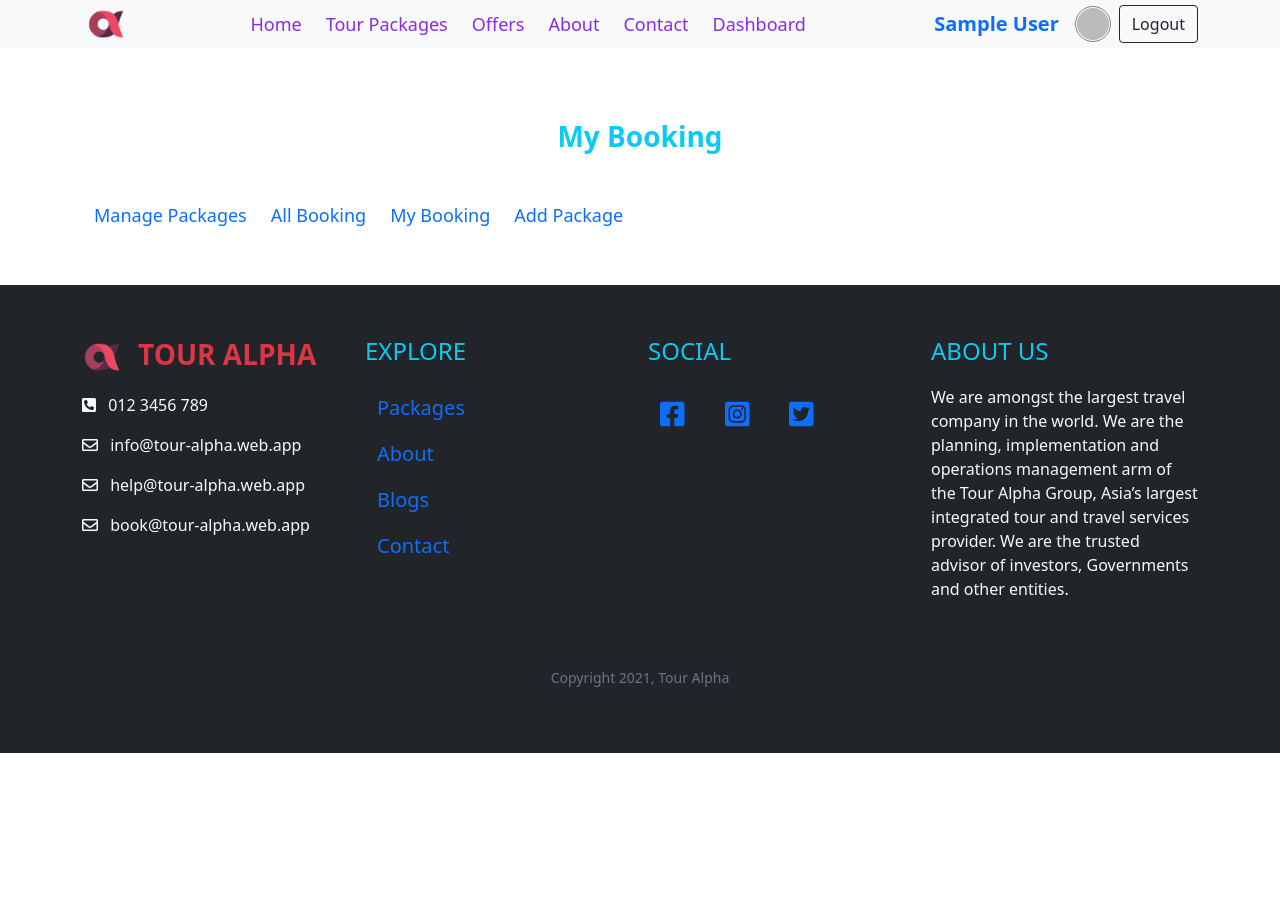
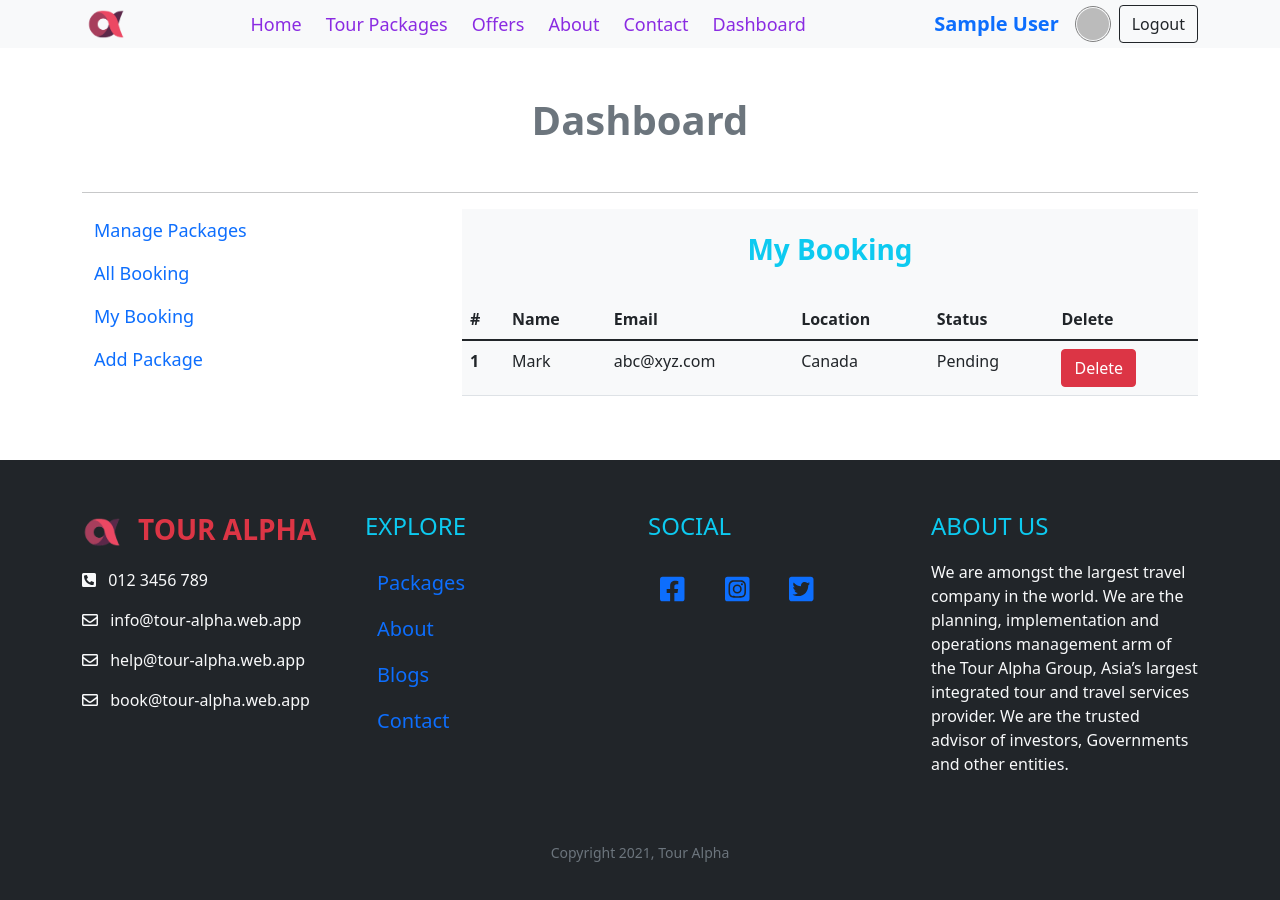
Before and after one commit to imRHB/tour-alpha-client, a React (Create React App) app: page /my-booking in a window 1280 px wide. Shown: the top 900 px of the page. Before the commit the page ends 800 px from the top, so only its background shows below. Built offline with nearby package versions, Linux system fonts and the light colour scheme; no server answers; sample sign-in values are in the browser's storage.

Commit message:
made some minor changes

```diff
--- a/src/Pages/Shared/Header/Header.js
+++ b/src/Pages/Shared/Header/Header.js
@@ -4,7 +4,6 @@ import { NavLink, useHistory } from 'react-router-dom';
 import './Header.css';
 import logo from '../../../images/logo.png';
 import useFirebase from '../../../hooks/useFirebase';
-import useAuth from '../../../hooks/useAuth';
 
 const Header = () => {
     const { user, logout } = useFirebase();
@@ -32,9 +31,6 @@ const Header = () => {
                     {
                         user?.email ? <>
                             <NavLink to="/dashboard">Dashboard</NavLink>
-                            {/* <NavLink to="/add-package">Add Package</NavLink>
-                            <NavLink to="/my-booking">My Booking</NavLink>
-                            <NavLink to="/all-booking">All Booking</NavLink> */}
                         </>
                             : ''
                     }
--- a/src/Pages/User/Dashboard/AddPackage/AddPackage.js
+++ b/src/Pages/User/Dashboard/AddPackage/AddPackage.js
@@ -1,11 +1,11 @@
 import React from 'react';
-import { Nav } from 'react-bootstrap';
+import { Col, Nav, Row } from 'react-bootstrap';
 import { useForm } from 'react-hook-form';
 import { NavLink } from 'react-router-dom';
 import './AddPackage.css';
 
 const AddPackage = () => {
-    const { register, handleSubmit, reset, formState: { errors } } = useForm();
+    const { register, handleSubmit, reset } = useForm();
 
     const onSubmit = data => {
         fetch(`http://localhost:5000/add-package`, {
@@ -22,14 +22,24 @@ const AddPackage = () => {
     };
 
     return (
+
         <div className="container my-5">
-            <h3 className="text-center fs-3 fw-bold text-info py-4">Add New Tour Package</h3>
-            <Nav className="my-3">
+            <h2 className="text-center fs-1 fw-bold text-secondary my-5">Dashboard</h2>
+            <hr />
+
+            <Row xs={12} sm={12} md={8} lg={8} className="g-3">
+                <Col className="col-md-12 col-lg-4 col-xl-4">
+                    <Nav className="flex-column">
                         <NavLink to="/dashboard">Manage Packages</NavLink>
                         <NavLink to="/all-booking">All Booking</NavLink>
                         <NavLink to="/my-Booking">My Booking</NavLink>
                         <NavLink to="/add-package">Add Package</NavLink>
                     </Nav>
+                </Col>
+
+                <Col className="col-md-12 col-lg-8 col-xl-8">
+                    <div className="bg-light">
+                        <h3 className="text-center fs-3 fw-bold text-info py-4">Add New Tour Package</h3>
                         <form onSubmit={handleSubmit(onSubmit)} className="pb-4 add-package-form">
                             <input {...register("title", { required: true })} placeholder="Tour package title" />
                             <input {...register("location", { required: true })} placeholder="Tour destination" />
@@ -42,7 +52,16 @@ const AddPackage = () => {
                             <input type="submit" value="Add New Package" className="btn btn-primary" />
                         </form>
                     </div>
+                </Col>
+            </Row>
+        </div>
     );
 };
 
 export default AddPackage;
+
+
+/*
+formState: { errors }
+cut from useFor(), destructuring
+*/
--- a/src/Pages/User/Dashboard/AllBooking/AllBooking.js
+++ b/src/Pages/User/Dashboard/AllBooking/AllBooking.js
@@ -1,23 +1,35 @@
 import React from 'react';
-import { Nav } from 'react-bootstrap';
+import { Col, Nav, Row } from 'react-bootstrap';
 import { NavLink } from 'react-router-dom';
 
 const AllBooking = () => {
+
     return (
         <div className="container my-5">
-            <h3 className="text-center fs-3 fw-bold text-info py-4">All Booking</h3>
-            <Nav className="my-3">
+            <h2 className="text-center fs-1 fw-bold text-secondary my-5">Dashboard</h2>
+            <hr />
+
+            <Row xs={12} sm={12} md={8} lg={8}>
+                <Col className="col-md-12 col-lg-4 col-xl-4">
+                    <Nav className="flex-column">
                         <NavLink to="/dashboard">Manage Packages</NavLink>
                         <NavLink to="/all-booking">All Booking</NavLink>
                         <NavLink to="/my-Booking">My Booking</NavLink>
                         <NavLink to="/add-package">Add Package</NavLink>
                     </Nav>
+                </Col>
+
+                <Col className="col-md-12 col-lg-8 col-xl-8">
+                    <div className="bg-light">
+                        <h3 className="text-center fs-3 fw-bold text-info py-4">All Booking</h3>
                         <table class="table table-hover">
                             <thead>
                                 <tr>
                                     <th scope="col">#</th>
                                     <th scope="col">Name</th>
                                     <th scope="col">Email</th>
+                                    <th scope="col">Location</th>
+                                    <th scope="col">Status</th>
                                     <th scope="col">Delete</th>
                                 </tr>
                             </thead>
@@ -26,35 +38,16 @@ const AllBooking = () => {
                                     <th scope="row">1</th>
                                     <td>Mark</td>
                                     <td>abc@xyz.com</td>
-                        <td><button className="btn btn-danger">Delete</button></td>
-                    </tr>
-                    <tr>
-                        <th scope="row">2</th>
-                        <td>Jacob</td>
-                        <td>abc@xyz.com</td>
-                        <td><button className="btn btn-danger">Delete</button></td>
-                    </tr>
-                    <tr>
-                        <th scope="row">3</th>
-                        <td>Phill</td>
-                        <td>abc@xyz.com</td>
-                        <td><button className="btn btn-danger">Delete</button></td>
-                    </tr>
-                    <tr>
-                        <th scope="row">4</th>
-                        <td>Mark</td>
-                        <td>abc@xyz.com</td>
-                        <td><button className="btn btn-danger">Delete</button></td>
-                    </tr>
-                    <tr>
-                        <th scope="row">5</th>
-                        <td>Jacob</td>
-                        <td>abc@xyz.com</td>
+                                    <td>Canada</td>
+                                    <td>Pending</td>
                                     <td><button className="btn btn-danger">Delete</button></td>
                                 </tr>
                             </tbody>
                         </table>
                     </div>
+                </Col>
+            </Row>
+        </div>
     );
 };
 
--- a/src/Pages/User/Dashboard/Dashboard/Dashboard.js
+++ b/src/Pages/User/Dashboard/Dashboard/Dashboard.js
@@ -1,58 +1,28 @@
-import React, { useState } from 'react';
-import { Col, ListGroup, Nav, Row } from 'react-bootstrap';
+import React from 'react';
+import { Col, Nav, Row } from 'react-bootstrap';
 import { NavLink } from 'react-router-dom';
-import AddPackage from '../AddPackage/AddPackage';
-import AllBooking from '../AllBooking/AllBooking';
-import ManagePackages from '../ManagePackages/ManagePackages';
-import MyBooking from '../MyBooking/MyBooking';
 import './Dashboard.css';
 
 const Dashboard = () => {
-    const [control, setControl] = useState("manages-packages");
 
     return (
         <div className="container my-5">
             <h2 className="text-center fs-1 fw-bold text-secondary my-5">Dashboard</h2>
             <hr />
-            <Nav className="my-3">
-                <NavLink to="/dashboard">Manage Packages</NavLink>
-                <NavLink to="/all-booking">All Booking</NavLink>
-                <NavLink to="/my-Booking">My Booking</NavLink>
-                <NavLink to="/add-package">Add Package</NavLink>
-            </Nav>
-            <Row>
-                <Col xs={12} sm={6} md={4}>
-                    {/* <div className="bg-dark text-light">
-                        <ListGroup>
-                            <ListGroup.Item onclick={() => setControl('manage-bookings')} className="dash-item">
-                                Manage Bookings
-                            </ListGroup.Item>
-                            <ListGroup.Item onclick={() => setControl('my-booking')} className="dash-item">
-                                My Booking
-                            </ListGroup.Item>
-                            <ListGroup.Item onclick={() => setControl('manage-package')} className="dash-item">
-                                Manage Packages
-                            </ListGroup.Item>
-                            <ListGroup.Item onclick={() => setControl('add-package')} className="dash-item">
-                                Add New Package
-                            </ListGroup.Item>
-                        </ListGroup>
-                    </div> */}
+
+            <Row xs={12} sm={12} md={8} lg={8}>
+                <Col className="col-md-12 col-lg-4 col-xl-4">
+                    <Nav className="flex-column">
+                        <NavLink to="/manage-packages">Manage Packages</NavLink>
+                        <NavLink to="/all-booking">All Booking</NavLink>
+                        <NavLink to="/my-Booking">My Booking</NavLink>
+                        <NavLink to="/add-package">Add Package</NavLink>
+                    </Nav>
                 </Col>
-                <Col xs={12} sm={6} md={8}>
+
+                <Col className="col-md-12 col-lg-8 col-xl-8">
                     <div className="bg-light">
-                        {
-                            control === 'manage-bookings' && <AllBooking></AllBooking>
-                        }
-                        {
-                            control === 'my-booking' && <MyBooking></MyBooking>
-                        }
-                        {
-                            control === 'manages-packages' && <ManagePackages></ManagePackages>
-                        }
-                        {
-                            control === 'add-package' && <AddPackage></AddPackage>
-                        }
+                        {/* some space */}
                     </div>
                 </Col>
             </Row>
--- a/src/Pages/User/Dashboard/ManagePackages/ManagePackages.js
+++ b/src/Pages/User/Dashboard/ManagePackages/ManagePackages.js
@@ -1,4 +1,6 @@
 import React, { useEffect, useState } from 'react';
+import { Col, Nav, Row } from 'react-bootstrap';
+import { NavLink } from 'react-router-dom';
 
 const ManagePackages = () => {
     const [packages, setPackages] = useState([]);
@@ -26,7 +28,22 @@ const ManagePackages = () => {
     };
 
     return (
-        <div className="container">
+        <div className="container my-5">
+            <h2 className="text-center fs-1 fw-bold text-secondary my-5">Dashboard</h2>
+            <hr />
+
+            <Row xs={12} sm={12} md={8} lg={8}>
+                <Col className="col-md-12 col-lg-4 col-xl-4">
+                    <Nav className="flex-column">
+                        <NavLink to="/dashboard">Manage Packages</NavLink>
+                        <NavLink to="/all-booking">All Booking</NavLink>
+                        <NavLink to="/my-Booking">My Booking</NavLink>
+                        <NavLink to="/add-package">Add Package</NavLink>
+                    </Nav>
+                </Col>
+
+                <Col className="col-md-12 col-lg-8 col-xl-8">
+                    <div className="bg-light">
                         <h3 className="text-center fs-3 fw-bold text-info py-4">Available Packages</h3>
                         <table class="table table-hover">
                             <thead>
@@ -53,6 +70,9 @@ const ManagePackages = () => {
                             </tbody>
                         </table>
                     </div>
+                </Col>
+            </Row>
+        </div>
     );
 };
 
--- a/src/Pages/User/Dashboard/MyBooking/MyBooking.js
+++ b/src/Pages/User/Dashboard/MyBooking/MyBooking.js
@@ -1,18 +1,52 @@
 import React from 'react';
-import { Nav } from 'react-bootstrap';
+import { Col, Nav, Row } from 'react-bootstrap';
 import { NavLink } from 'react-router-dom';
 
 const MyBooking = () => {
 
     return (
         <div className="container my-5">
-            <h3 className="text-center fs-3 fw-bold text-info py-4">My Booking</h3>
-            <Nav className="my-3">
-                <NavLink to="/dashboard">Manage Packages</NavLink>
-                <NavLink to="/all-booking">All Booking</NavLink>
-                <NavLink to="/my-Booking">My Booking</NavLink>
-                <NavLink to="/add-package">Add Package</NavLink>
-            </Nav>
+            <h2 className="text-center fs-1 fw-bold text-secondary my-5">Dashboard</h2>
+            <hr />
+
+            <Row xs={12} sm={12} md={8} lg={8}>
+                <Col className="col-md-12 col-lg-4 col-xl-4">
+                    <Nav className="flex-column">
+                        <NavLink to="/dashboard">Manage Packages</NavLink>
+                        <NavLink to="/all-booking">All Booking</NavLink>
+                        <NavLink to="/my-booking">My Booking</NavLink>
+                        <NavLink to="/add-package">Add Package</NavLink>
+                    </Nav>
+                </Col>
+
+                <Col className="col-md-12 col-lg-8 col-xl-8">
+                    <div className="bg-light">
+                        <h3 className="text-center fs-3 fw-bold text-info py-4">My Booking</h3>
+                        <table class="table table-hover">
+                            <thead>
+                                <tr>
+                                    <th scope="col">#</th>
+                                    <th scope="col">Name</th>
+                                    <th scope="col">Email</th>
+                                    <th scope="col">Location</th>
+                                    <th scope="col">Status</th>
+                                    <th scope="col">Delete</th>
+                                </tr>
+                            </thead>
+                            <tbody>
+                                <tr>
+                                    <th scope="row">1</th>
+                                    <td>Mark</td>
+                                    <td>abc@xyz.com</td>
+                                    <td>Canada</td>
+                                    <td>Pending</td>
+                                    <td><button className="btn btn-danger">Delete</button></td>
+                                </tr>
+                            </tbody>
+                        </table>
+                    </div>
+                </Col>
+            </Row>
         </div>
     );
 };
```
Also changed, not shown: src/App.js (+10 -3 lines), src/Pages/Details/DiscountPackDetails/DiscountPackDetails.js (+1 -10 lines). Lines whose indentation alone changed are shown as unchanged.
